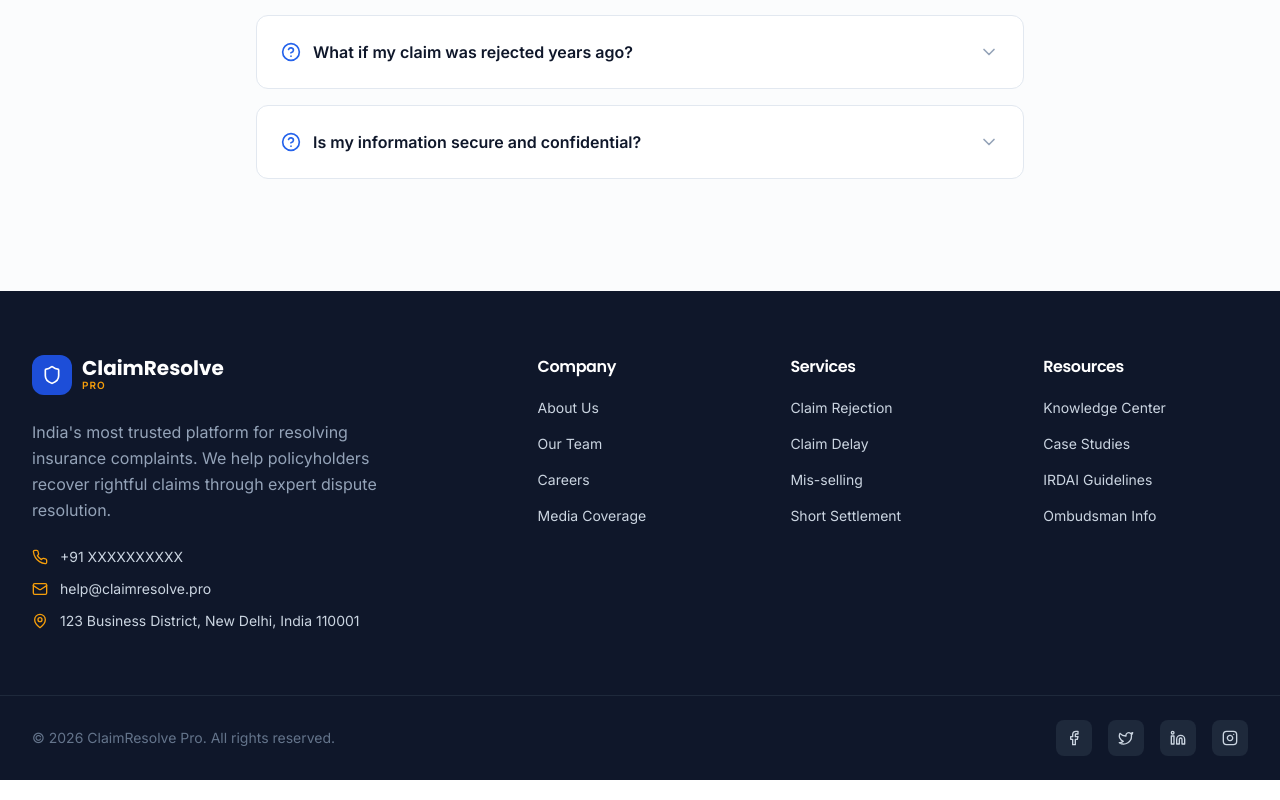
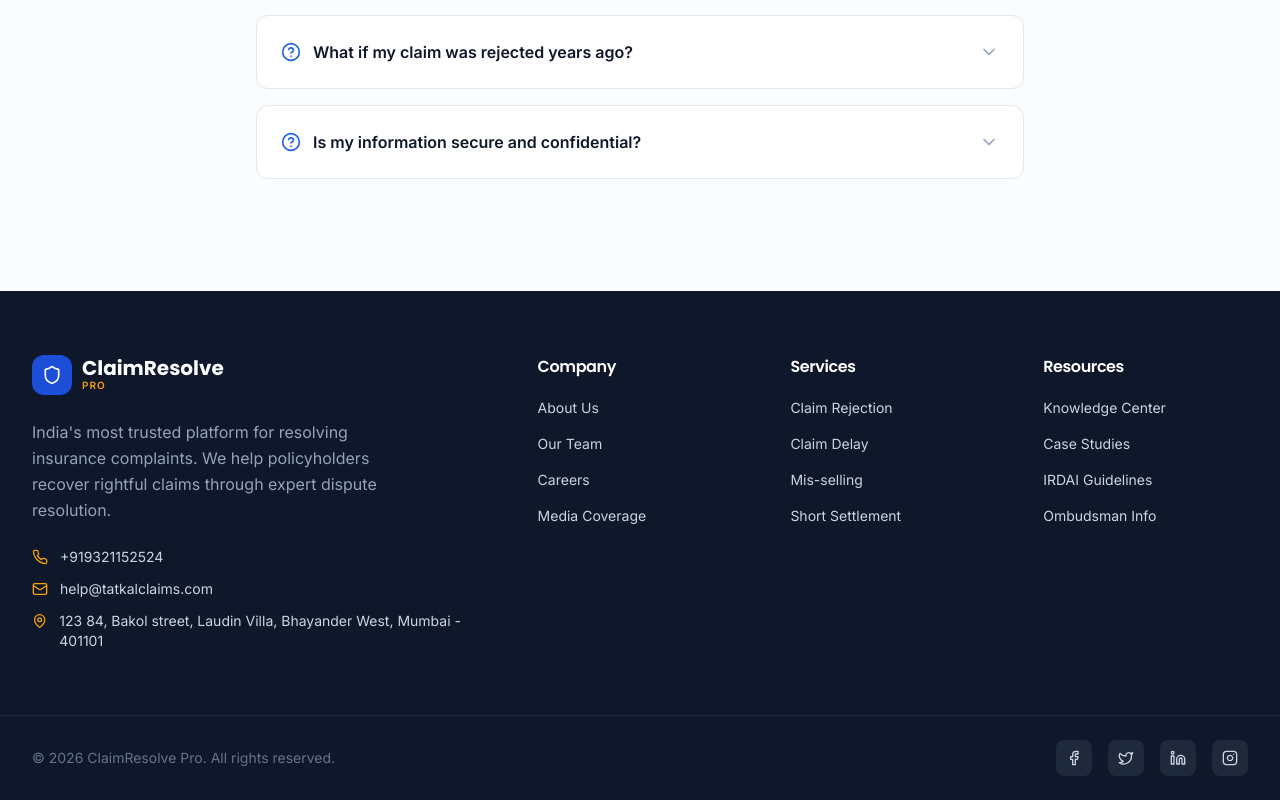
Before and after one commit to kanoigroups-stack/claimresolve-pro, a Next.js app: page / in a window 1280 px wide. Shown: the part 6568-7368 px from the top of the page. Built offline with nearby package versions, Linux system fonts and the light colour scheme.

Commit message:
Update contact information in Footer component

```diff
--- a/components/sections/Footer.tsx
+++ b/components/sections/Footer.tsx
@@ -19,9 +19,9 @@ export default function Footer() {
             </Link>
             <p className="text-slate-400 leading-relaxed mb-6 max-w-sm">India's most trusted platform for resolving insurance complaints. We help policyholders recover rightful claims through expert dispute resolution.</p>
             <div className="space-y-3">
-              <a href="tel:+919321152524" className="flex items-center gap-3 text-sm hover:text-white transition-colors"><Phone className="w-4 h-4 text-accent-500" />+91 XXXXXXXXXX</a>
-              <a href="mailto:help@tatkalclaims" className="flex items-center gap-3 text-sm hover:text-white transition-colors"><Mail className="w-4 h-4 text-accent-500" />help@claimresolve.pro</a>
-              <div className="flex items-start gap-3 text-sm"><MapPin className="w-4 h-4 text-accent-500 mt-0.5" /><span>123 Business District, New Delhi, India 110001</span></div>
+              <a href="tel:+919321152524" className="flex items-center gap-3 text-sm hover:text-white transition-colors"><Phone className="w-4 h-4 text-accent-500" />+919321152524</a>
+              <a href="mailto:help@tatkalclaims" className="flex items-center gap-3 text-sm hover:text-white transition-colors"><Mail className="w-4 h-4 text-accent-500" />help@tatkalclaims.com</a>
+              <div className="flex items-start gap-3 text-sm"><MapPin className="w-4 h-4 text-accent-500 mt-0.5" /><span>123 84, Bakol street, Laudin Villa, Bhayander West, Mumbai - 401101</span></div>
             </div>
           </div>
           <div><h4 className="text-white font-semibold mb-4">Company</h4><ul className="space-y-3">{footerLinks.company.map((link) => <li key={link.label}><Link href={link.href} className="text-sm hover:text-white transition-colors">{link.label}</Link></li>)}</ul></div>
```
